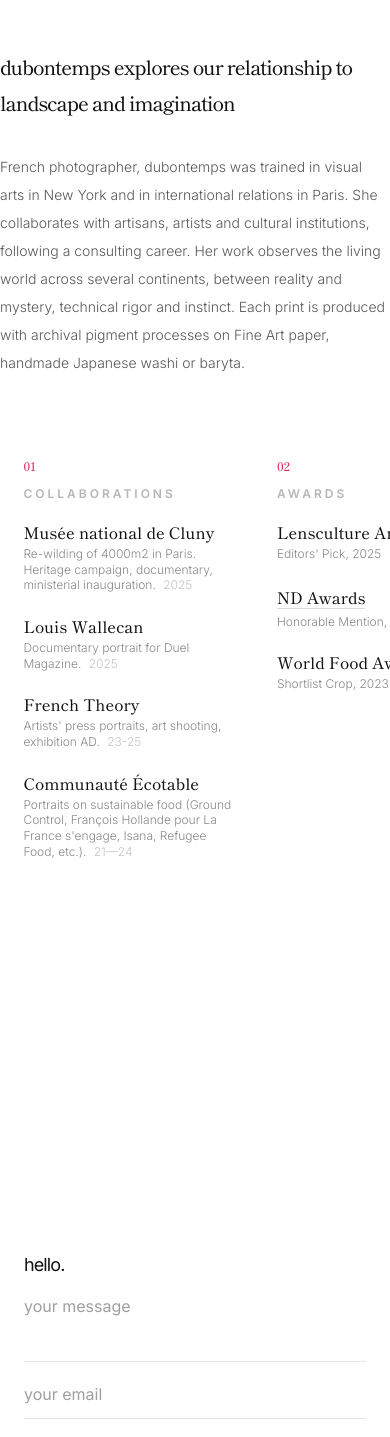
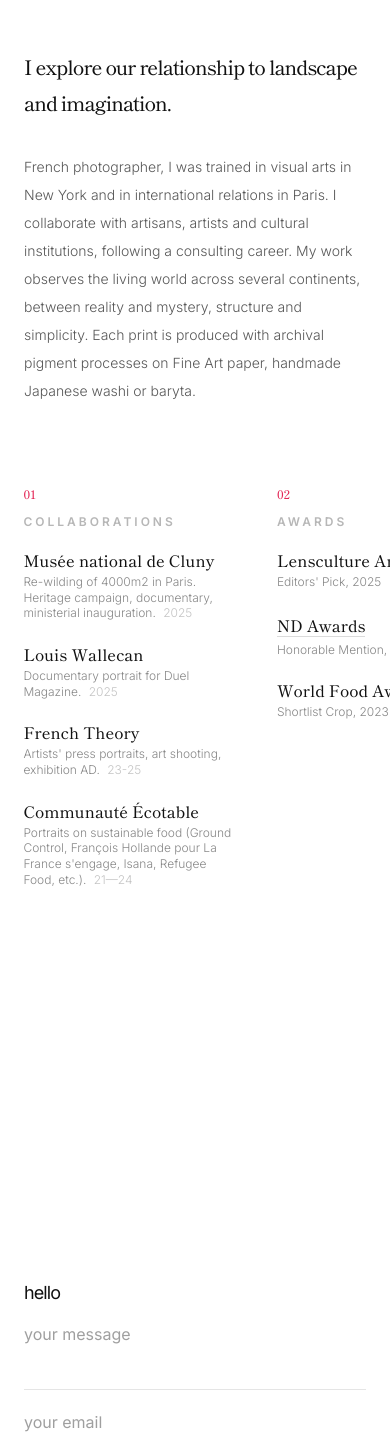
Before and after one commit to dubontemps/dubontemps-site, a React (Vite) app: page / in a window 390 px wide. Shown: the part 4831-6268 px from the top of the page. Built offline with nearby package versions, Linux system fonts and the light colour scheme.

Commit message:
v60 correc bio

```diff
--- a/src/App.jsx
+++ b/src/App.jsx
@@ -37,8 +37,8 @@ const CONTENT = {
     ],
     bio: {
       label: "",
-      lead: "dubontemps explore notre relation au paysage et à l’imaginaire",
-      text: "Photographe française, elle a été formée aux arts visuels à New York et aux relations internationales à Paris. Elle collabore avec artisans, artistes et institutions culturelles, après une carrière en conseil.\n\nSon travail observe le vivant, sur plusieurs continents, entre réel et mystère, rigueur technique et instinct. Chaque tirage est réalisé par procédé pigmentaire d’archivage sur papier Fine Art, washi japonais fait main ou baryté."
+      lead: "J'explore notre relation au paysage et à l’imaginaire.",
+      text: "Photographe française, j'ai été formée aux arts visuels à New York et aux relations internationales à Paris. Je collabore avec artisans, artistes et institutions culturelles, après une carrière en conseil.\n\nMon travail observe le vivant, sur plusieurs continents, entre réel et mystère, structure et simplicité. Chaque tirage est réalisé par procédé pigmentaire d’archivage sur papier Fine Art, washi japonais fait main ou baryté."
     },
     stream: [
       {
@@ -133,10 +133,10 @@ const CONTENT = {
       }
     },
      contact: {
-      title: "hello.",
+      title: "hello",
       placeholderMsg: "votre message",
       placeholderEmail: "votre email",
-      submit: "demande d'information",
+      submit: "envoyer",
       sending: "...",
       success: "merci",
       error: "erreur. réessayez",
@@ -178,8 +178,8 @@ const CONTENT = {
                ],
     bio: {
       label: "",
-      lead: "dubontemps explores our relationship to landscape and imagination",
-      text: "French photographer, dubontemps was trained in visual arts in New York and in international relations in Paris. She collaborates with artisans, artists and cultural institutions, following a consulting career.\n\nHer work observes the living world across several continents, between reality and mystery, technical rigor and instinct. Each print is produced with archival pigment processes on Fine Art paper, handmade Japanese washi or baryta."
+      lead: "I explore our relationship to landscape and imagination.",
+      text: "French photographer, I was trained in visual arts in New York and in international relations in Paris. I collaborate with artisans, artists and cultural institutions, following a consulting career.\n\nMy work observes the living world across several continents, between reality and mystery, structure and simplicity. Each print is produced with archival pigment processes on Fine Art paper, handmade Japanese washi or baryta."
      },
     stream: [
       {
@@ -274,10 +274,10 @@ const CONTENT = {
       }
     },
     contact: {
-      title: "hello.",
+      title: "hello",
       placeholderMsg: "your message",
       placeholderEmail: "your email",
-      submit: "inquire about works",
+      submit: "send",
       sending: "...",
       success: "thank you",
       error: "error. try again",
@@ -417,6 +417,7 @@ const TypographyStyles = () => (
     }
     .text-meta-title {
       font-family: var(--serif);
+      text-transform: lowercase;
       font-size: 12px;
       letter-spacing: 0.2em;
       text-transform: uppercase;
@@ -1063,7 +1064,7 @@ export default function App() {
 
         <motion.div
         initial={{ opacity: 0, y: 20 }} whileInView={{ opacity: 1, y: 0 }} viewport={{ once: true }}
-        className="mb-20 md:grid md:grid-cols-4 md:gap-x-12">
+        className="mb-20 md:mb-40 px-6 md:px-[10%] md:grid md:grid-cols-4 md:gap-x-12">
          <div className="col-span-1 mb-8 md:mb-0">
               <span className="index-label opacity-40 m-0 pt-1 block">{bioData.label}</span>
               </div>
```
